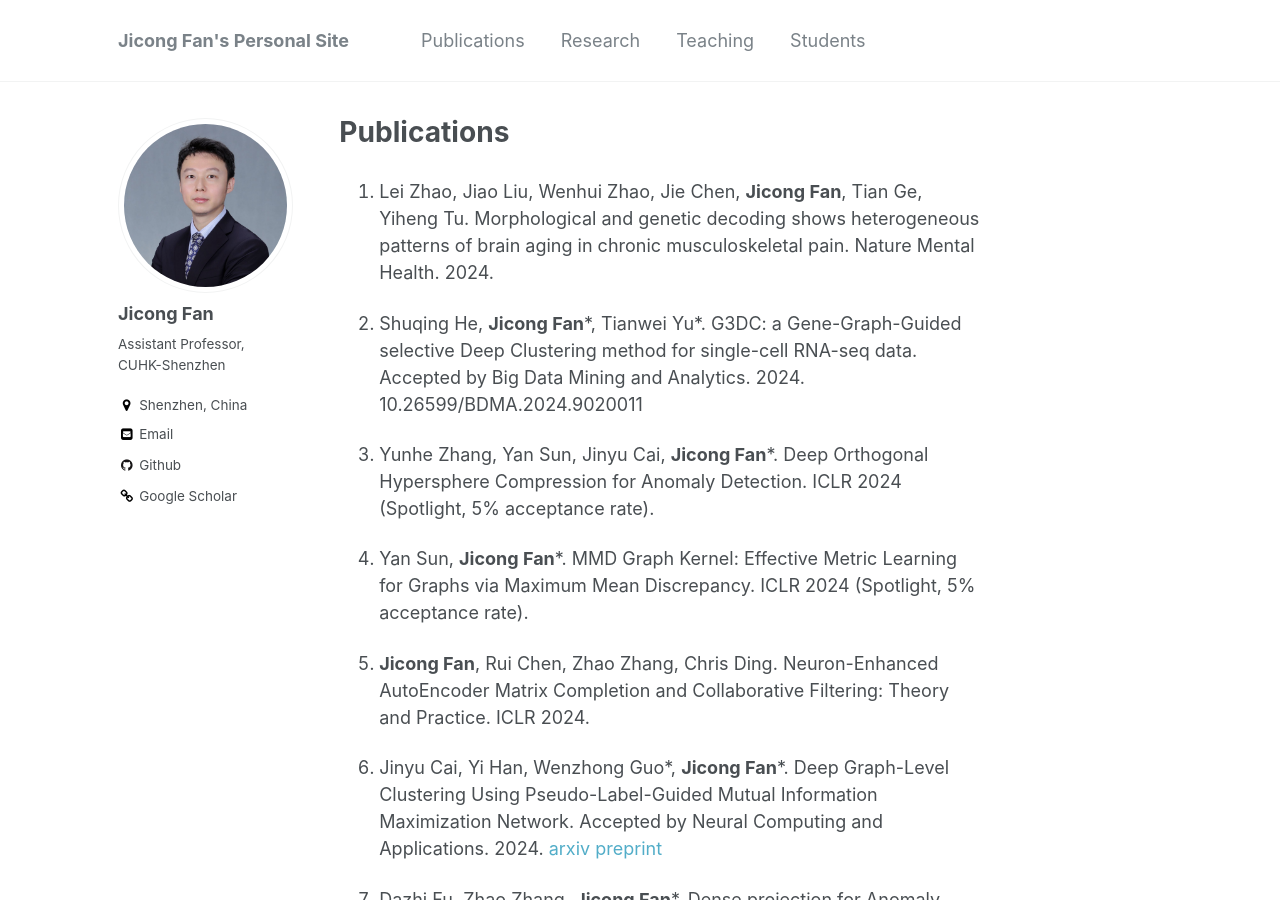
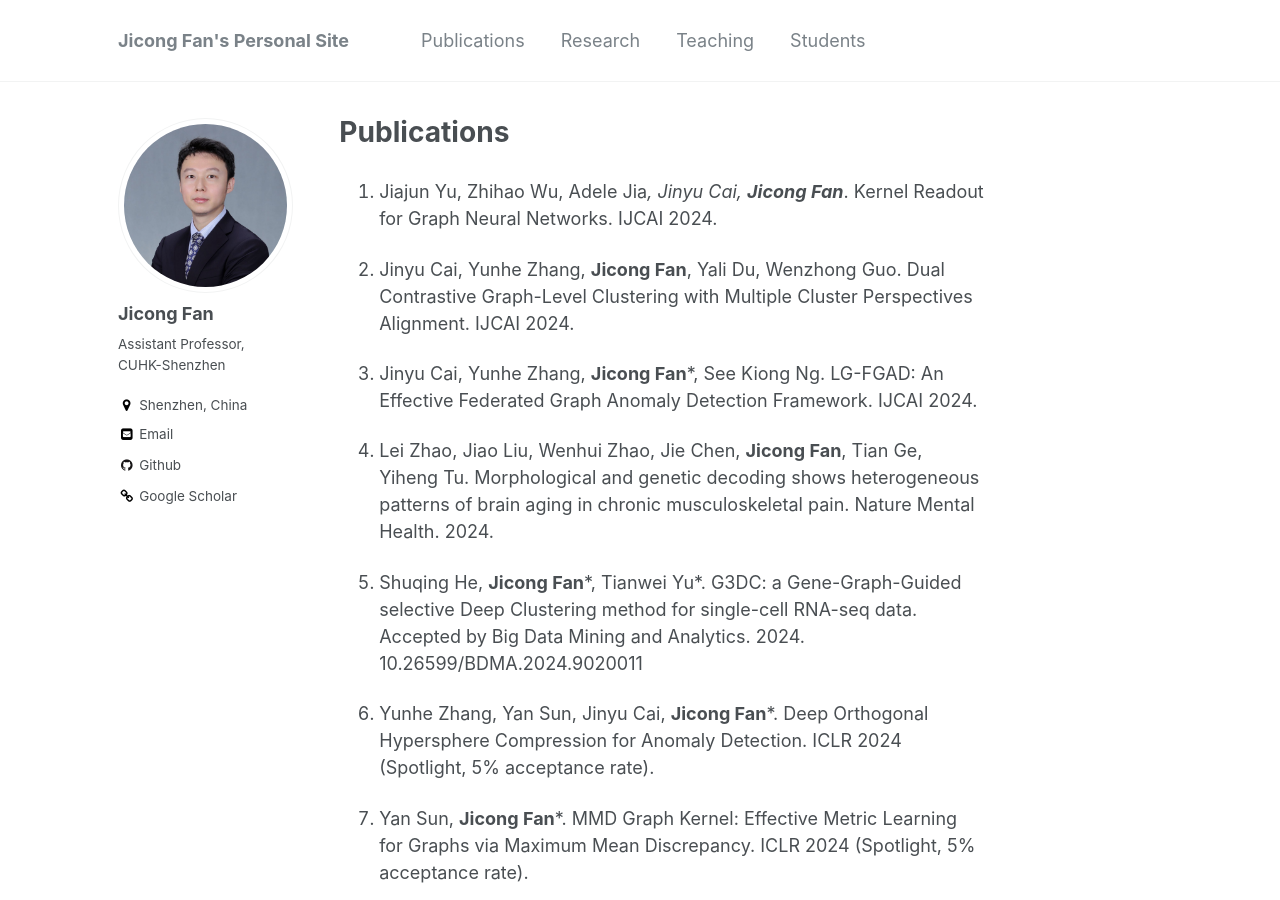
Before and after one commit to jicongfan/jicongfan.github.io, a Jekyll site: the page built from _pages/publications.md, in a window 1280 px wide and 900 px high. Built offline with Jekyll 4.4.1, drawn with Linux system fonts in a browser that asks for light colours.

Commit message:
Update publications.md

```diff
--- a/_pages/publications.md
+++ b/_pages/publications.md
@@ -4,6 +4,11 @@ title: "Publications"
 author_profile: true
 ---
 
+1. Jiajun Yu, Zhihao Wu, Adele Jia*, Jinyu Cai, <strong>Jicong Fan</strong>*. Kernel Readout for Graph Neural Networks. IJCAI 2024.
+
+1. Jinyu Cai, Yunhe Zhang, <strong>Jicong Fan</strong>, Yali Du, Wenzhong Guo. Dual Contrastive Graph-Level Clustering with Multiple Cluster Perspectives Alignment. IJCAI 2024.
+
+1. Jinyu Cai, Yunhe Zhang, <strong>Jicong Fan</strong>*, See Kiong Ng. LG-FGAD: An Effective Federated Graph Anomaly Detection Framework. IJCAI 2024.
 
 1. Lei Zhao, Jiao Liu, Wenhui Zhao, Jie Chen, <strong>Jicong Fan</strong>, Tian Ge, Yiheng Tu. Morphological and genetic decoding shows heterogeneous patterns of brain aging in chronic musculoskeletal pain. Nature Mental Health. 2024.
 
```
